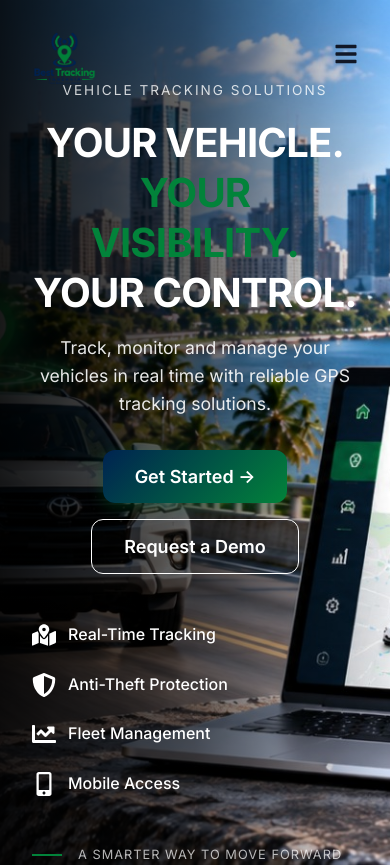
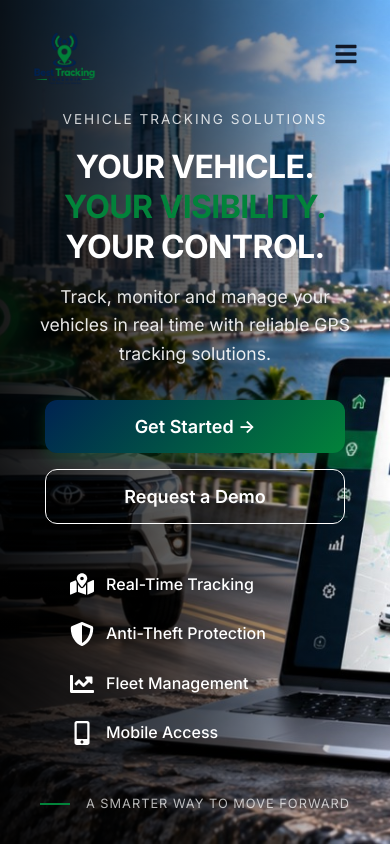
Before and after one commit to zuberypima/besttracking, a React (Vite) app: page / in a window 390 px wide. Shown: the top 867 px of the page. Built offline with nearby package versions, Linux system fonts and the light colour scheme.

Commit message:
updated done

```diff
--- a/src/pages/Home.css
+++ b/src/pages/Home.css
@@ -489,16 +489,16 @@ select.form-control option {
 /* Responsive design */
 @media (max-width: 992px) {
   .hero-grid {
-    grid-template-columns: 1fr;
     text-align: center;
     gap: 3rem;
   }
 
   .hero-content {
     text-align: center;
+    margin: 0 auto;
   }
 
-  .hero-actions, .hero-stats {
+  .hero-actions, .hero-features-row, .hero-bottom-text {
     justify-content: center;
   }
 
@@ -541,17 +541,43 @@ select.form-control option {
 }
 
 @media (max-width: 768px) {
-  .hero-stats {
-    flex-direction: column;
-    gap: 1rem;
-  }
-
-  .stat-divider {
-    width: 60%;
-    height: 1px;
+  .hero-title {
+    font-size: clamp(2rem, 8vw, 2.5rem);
   }
 
   .hero-actions {
     flex-direction: column;
+    align-items: center;
+    gap: 1rem;
+  }
+
+  .hero-actions a {
+    width: 100%;
+    max-width: 300px;
+  }
+
+  .hero-actions .btn {
+    width: 100%;
+  }
+
+  .hero-features-row {
+    display: grid;
+    grid-template-columns: 1fr 1fr;
+    text-align: left;
+    max-width: 400px;
+    margin-left: auto;
+    margin-right: auto;
   }
 }
+
+@media (max-width: 480px) {
+  .hero-features-row {
+    grid-template-columns: 1fr;
+    justify-content: center;
+    max-width: 250px;
+  }
+
+  .hero-feature {
+    justify-content: flex-start;
+  }
+}
```
